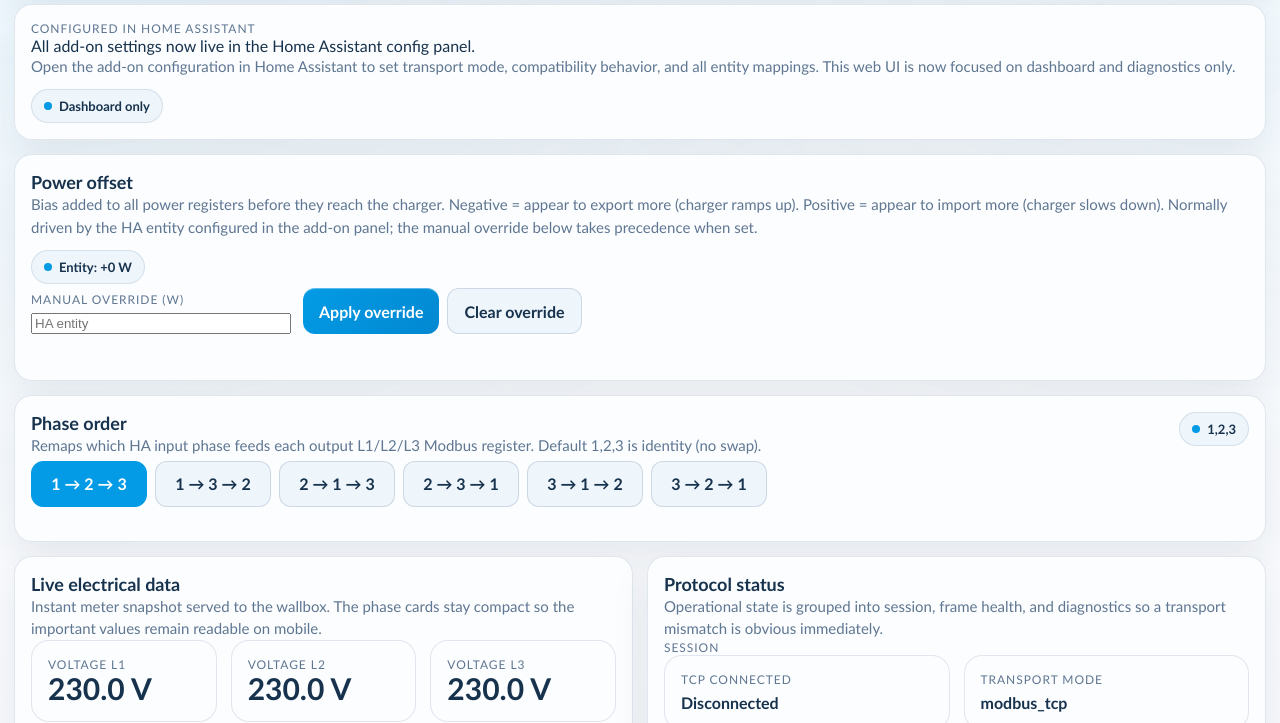
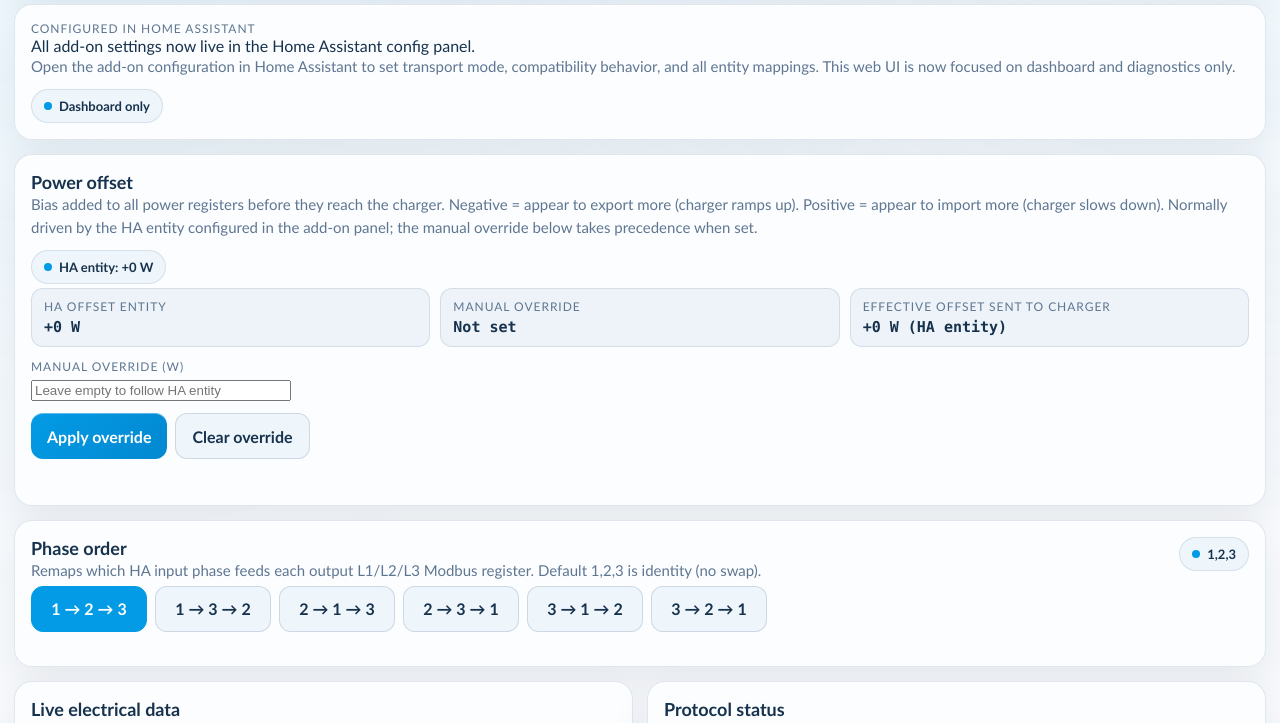
Before and after one commit to romulocintra/bmw_wallboxproxy, a Flask app: page / in a window 1280 px wide. Shown: the part 573-1296 px from the top of the page. Run offline with Flask 3, Linux system fonts and the light colour scheme; parts of the project's set-up code (start-up, migrations or seed data) failed here and were passed over.

Commit message:
Improve power offset UX and default HA sourcing

```diff
--- a/bmw_wallboxproxy/config.yaml
+++ b/bmw_wallboxproxy/config.yaml
@@ -1,5 +1,5 @@
 name: BMW Wallbox Proxy
-version: "0.2.15"
+version: "0.2.16"
 slug: bmw_wallboxproxy
 description: Emulate a PRO380-style Modbus meter for a BMW wallbox using Home Assistant sensor data.
 arch:
--- a/bmw_wallboxproxy/state.py
+++ b/bmw_wallboxproxy/state.py
@@ -9,7 +9,6 @@ from config import (
     MODBUS_REGISTER_ALIAS_MODE,
     MODBUS_TRANSPORT_MODE,
     PHASE_ORDER,
-    POWER_OFFSET_WATTS,
 )
 
 ALLOWED_TRANSPORT_MODES = ("rtu_over_tcp", "modbus_tcp")
@@ -50,7 +49,7 @@ transport_mode = MODBUS_TRANSPORT_MODE
 transport_mode_generation = 0
 float_word_order = MODBUS_FLOAT_WORD_ORDER
 register_alias_mode = MODBUS_REGISTER_ALIAS_MODE
-power_offset_override: Optional[float] = POWER_OFFSET_WATTS
+power_offset_override: Optional[float] = None
 phase_order: str = PHASE_ORDER if PHASE_ORDER in ALLOWED_PHASE_ORDERS else "1,2,3"
 
 stats_lock = threading.Lock()
@@ -88,7 +87,7 @@ stats = {
     "register_alias_mode": MODBUS_REGISTER_ALIAS_MODE,
     "compat_change_count": 0,
     "compatibility_profile": "custom",
-    "power_offset_override": POWER_OFFSET_WATTS,
+    "power_offset_override": None,
     "phase_order": PHASE_ORDER if PHASE_ORDER in ALLOWED_PHASE_ORDERS else "1,2,3",
 }
 
--- a/bmw_wallboxproxy/static/app.css
+++ b/bmw_wallboxproxy/static/app.css
@@ -735,18 +735,41 @@ summary::-webkit-details-marker {
   }
 }
 
+@media (max-width: 1160px) {
+  .offset-sources {
+    grid-template-columns: 1fr;
+  }
+}
+
 .offset-control {
-  display: flex;
-  align-items: end;
+  display: grid;
   gap: 12px;
-  flex-wrap: wrap;
+  margin-top: 4px;
+}
+
+.offset-sources {
+  display: grid;
+  gap: 10px;
+  grid-template-columns: repeat(3, minmax(0, 1fr));
+}
+
+.offset-source-item {
+  border: 1px solid var(--line);
+  border-radius: 12px;
+  padding: 10px 12px;
+  background: var(--bg-soft);
+}
+
+.offset-source-value {
+  font-family: Consolas, "SFMono-Regular", monospace;
+  font-size: 15px;
+  font-weight: 700;
   margin-top: 4px;
 }
 
 .offset-label {
   display: grid;
   gap: 6px;
-  flex: 1;
   min-width: 160px;
   max-width: 260px;
 }
--- a/bmw_wallboxproxy/static/app.js
+++ b/bmw_wallboxproxy/static/app.js
@@ -110,6 +110,11 @@ function setHtml(id, value) {
   if (element) {
     element.innerHTML = value;
   }
+}
+
+function formatOffsetWatts(value) {
+  const watts = Number(value) || 0;
+  return `${watts >= 0 ? '+' : ''}${watts} W`;
 }
 
 function formatHexWord(value) {
@@ -572,12 +577,16 @@ async function refreshData() {
 
     const offsetOverride = stats.power_offset_override;
     const entityOffsetWatts = (data.values && data.values.power_offset) || 0;
-    const effectiveOffset = offsetOverride !== null && offsetOverride !== undefined ? offsetOverride : entityOffsetWatts;
-    const offsetSource = (offsetOverride !== null && offsetOverride !== undefined) ? 'Override' : 'Entity';
-    setBadge('offset_active_badge', `${offsetSource}: ${effectiveOffset >= 0 ? '+' : ''}${effectiveOffset} W`, effectiveOffset !== 0 ? 'warn' : 'neutral');
+    const hasOverride = offsetOverride !== null && offsetOverride !== undefined;
+    const effectiveOffset = hasOverride ? offsetOverride : entityOffsetWatts;
+    const offsetSource = hasOverride ? 'Manual override' : 'HA entity';
+    setBadge('offset_active_badge', `${offsetSource}: ${formatOffsetWatts(effectiveOffset)}`, effectiveOffset !== 0 ? 'warn' : 'neutral');
+    setText('offset_entity_value', formatOffsetWatts(entityOffsetWatts));
+    setText('offset_override_value', hasOverride ? formatOffsetWatts(offsetOverride) : 'Not set');
+    setText('offset_effective_value', `${formatOffsetWatts(effectiveOffset)} (${offsetSource})`);
     const offsetInput = byId('power_offset_input');
     if (offsetInput && document.activeElement !== offsetInput) {
-      offsetInput.value = (offsetOverride !== null && offsetOverride !== undefined) ? offsetOverride : '';
+      offsetInput.value = hasOverride ? offsetOverride : '';
     }
 
     const currentOrder = stats.phase_order || '1,2,3';
@@ -692,7 +701,22 @@ function initializeControls() {
   if (applyBtn) {
     applyBtn.addEventListener('click', async () => {
       const input = byId('power_offset_input');
-      const watts = input ? parseFloat(input.value) || 0 : 0;
+      const statusEl = byId('offset_status');
+      if (!input || !input.value.trim()) {
+        if (statusEl) {
+          statusEl.textContent = 'Enter a debug override value or click "Clear override" to follow HA.';
+          statusEl.className = 'offset-status small err';
+        }
+        return;
+      }
+      const watts = Number(input.value);
+      if (Number.isNaN(watts)) {
+        if (statusEl) {
+          statusEl.textContent = 'Offset must be a numeric value in watts.';
+          statusEl.className = 'offset-status small err';
+        }
+        return;
+      }
       await applyPowerOffset(watts);
     });
   }
--- a/bmw_wallboxproxy/templates/dashboard.html
+++ b/bmw_wallboxproxy/templates/dashboard.html
@@ -80,9 +80,23 @@
       <div class="badge neutral" id="offset_active_badge"><span class="badge-dot"></span><span>Offset: 0 W</span></div>
     </div>
     <div class="offset-control">
+      <div class="offset-sources">
+        <div class="offset-source-item">
+          <div class="small">HA offset entity</div>
+          <div class="offset-source-value" id="offset_entity_value">-</div>
+        </div>
+        <div class="offset-source-item">
+          <div class="small">Manual override</div>
+          <div class="offset-source-value" id="offset_override_value">Not set</div>
+        </div>
+        <div class="offset-source-item">
+          <div class="small">Effective offset sent to charger</div>
+          <div class="offset-source-value" id="offset_effective_value">-</div>
+        </div>
+      </div>
       <label class="offset-label">
         <span class="small">Manual override (W)</span>
-        <input type="number" id="power_offset_input" value="" step="100" placeholder="HA entity">
+        <input type="number" id="power_offset_input" value="" step="100" placeholder="Leave empty to follow HA entity">
       </label>
       <div class="offset-actions">
         <button id="power_offset_apply" type="button">Apply override</button>
--- a/bmw_wallboxproxy/webapp.py
+++ b/bmw_wallboxproxy/webapp.py
@@ -104,14 +104,12 @@ def api_set_power_offset():
     data = request.get_json(force=True, silent=True) or {}
     if "watts" in data and data["watts"] is None:
         set_power_offset_override(None)
-        config.save_env_setting("POWER_OFFSET_WATTS", "")
         return jsonify({"watts": None})
     try:
         watts = float(data["watts"])
     except (KeyError, TypeError, ValueError):
         return jsonify({"error": "missing or invalid 'watts' field, send null to clear override"}), 400
     set_power_offset_override(watts)
-    config.save_env_setting("POWER_OFFSET_WATTS", str(watts))
     return jsonify({"watts": watts})
 
 
```
Also changed, not shown: bmw_wallboxproxy/CHANGELOG.md.
